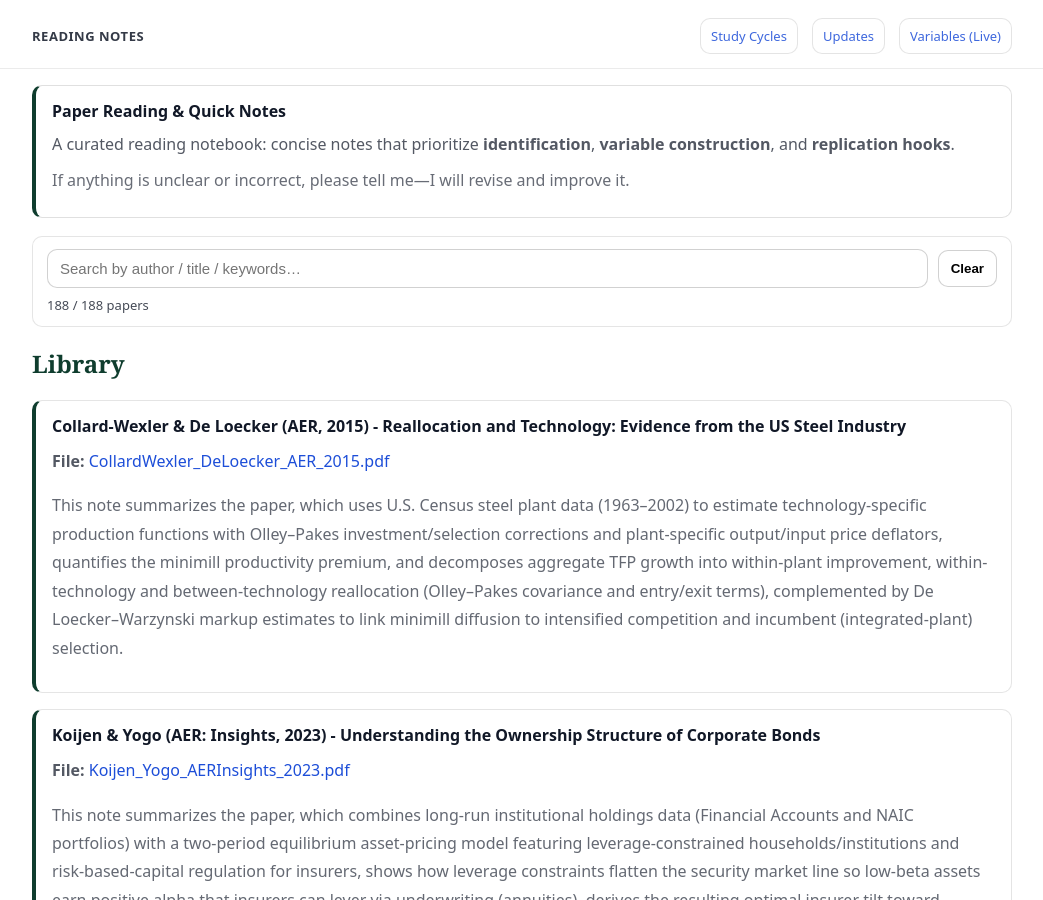
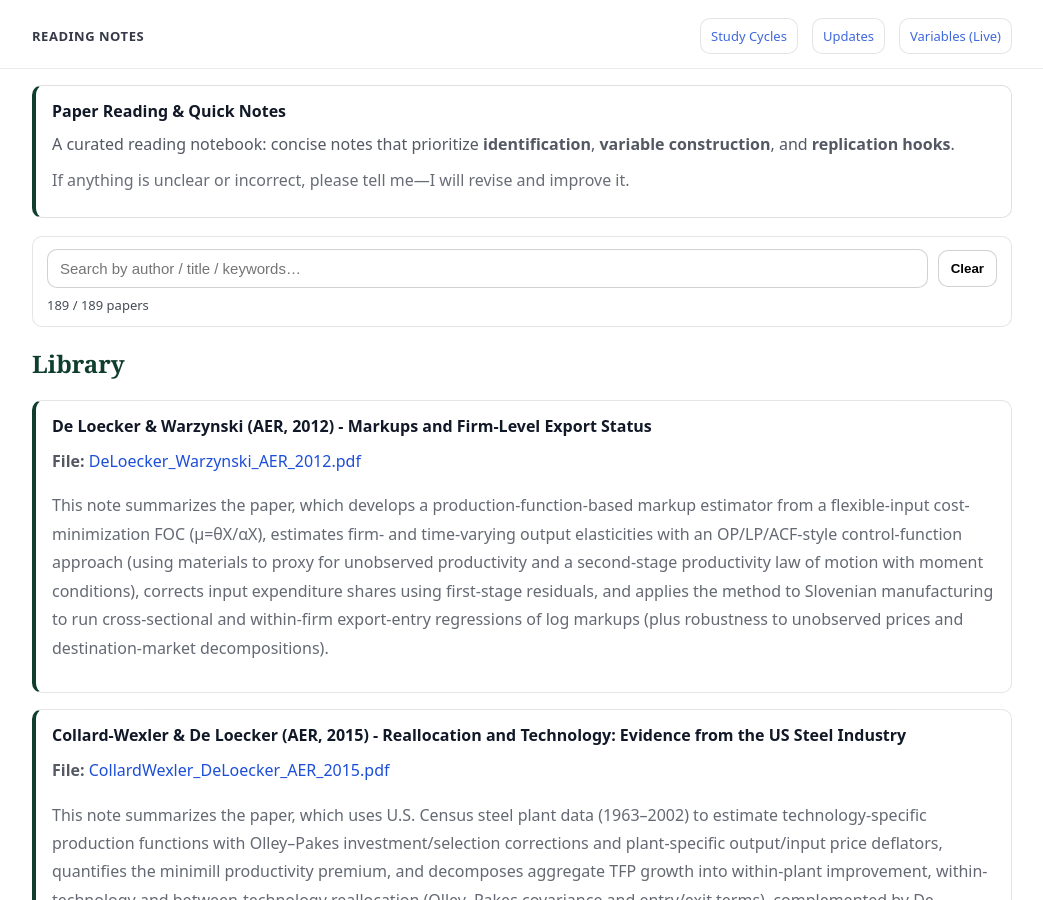
Before and after one commit to yaxinzn/study-archive, a Jekyll site: the page built from reading/index.md, in a window 1280 px wide and 900 px high. Shown: the whole window, without its empty margins (118-1161 px from the left). Built offline with Jekyll 4.4.1, drawn with Linux system fonts in a browser that asks for light colours.

Commit message:
Reading: add/update DeLoecker_Warzynski_AER_2012.pdf

```diff
--- a/_data/reading.yml
+++ b/_data/reading.yml
@@ -1,3 +1,7 @@
+- title: "De Loecker & Warzynski (AER, 2012) - Markups and Firm-Level Export Status"
+  file: "DeLoecker_Warzynski_AER_2012.pdf"
+  desc: "This note summarizes the paper, which develops a production-function-based markup estimator from a flexible-input cost-minimization FOC (μ=θX/αX), estimates firm- and time-varying output elasticities with an OP/LP/ACF-style control-function approach (using materials to proxy for unobserved productivity and a second-stage productivity law of motion with moment conditions), corrects input expenditure shares using first-stage residuals, and applies the method to Slovenian manufacturing to run cross-sectional and within-firm export-entry regressions of log markups (plus robustness to unobserved prices and destination-market decompositions)."
+
 - title: "Collard-Wexler & De Loecker (AER, 2015) - Reallocation and Technology: Evidence from the US Steel Industry"
   file: "CollardWexler_DeLoecker_AER_2015.pdf"
   desc: "This note summarizes the paper, which uses U.S. Census steel plant data (1963–2002) to estimate technology-specific production functions with Olley–Pakes investment/selection corrections and plant-specific output/input price deflators, quantifies the minimill productivity premium, and decomposes aggregate TFP growth into within-plant improvement, within-technology and between-technology reallocation (Olley–Pakes covariance and entry/exit terms), complemented by De Loecker–Warzynski markup estimates to link minimill diffusion to intensified competition and incumbent (integrated-plant) selection."
```
Also changed, not shown: 1 other file.
